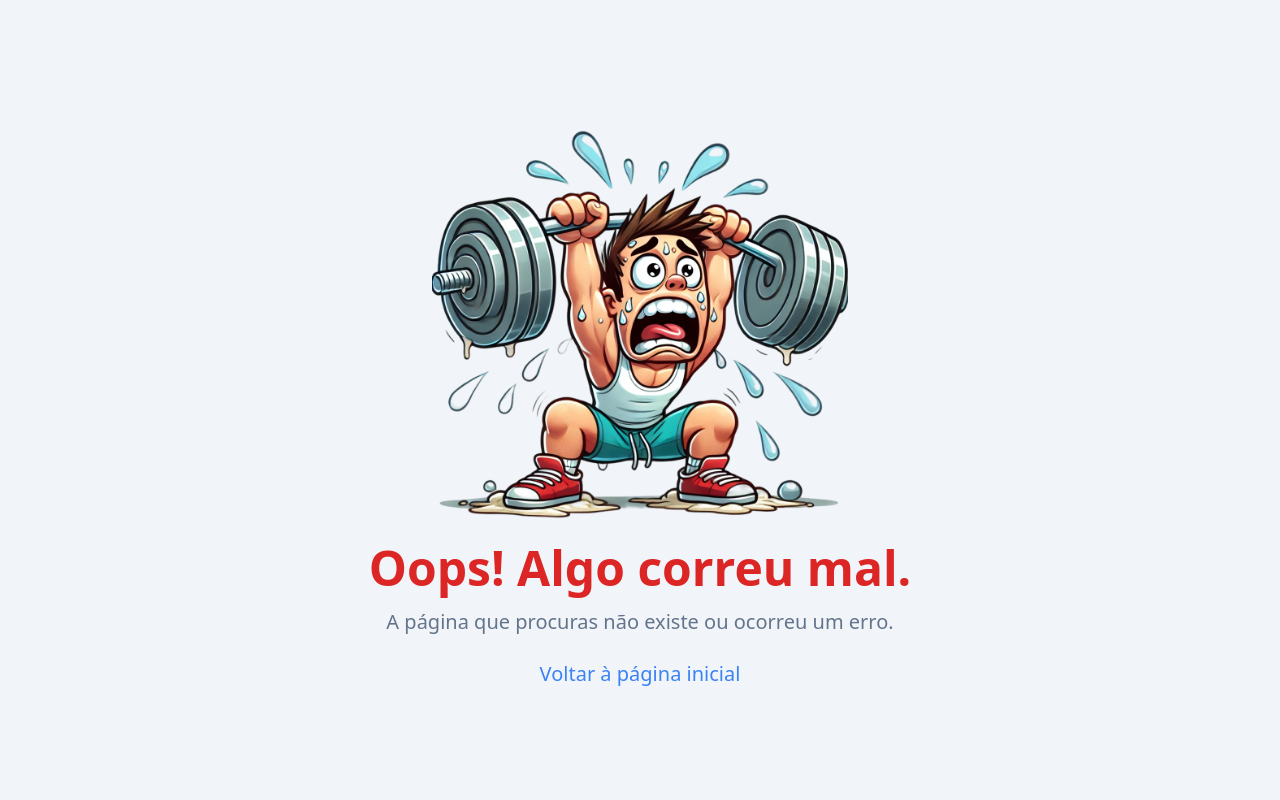
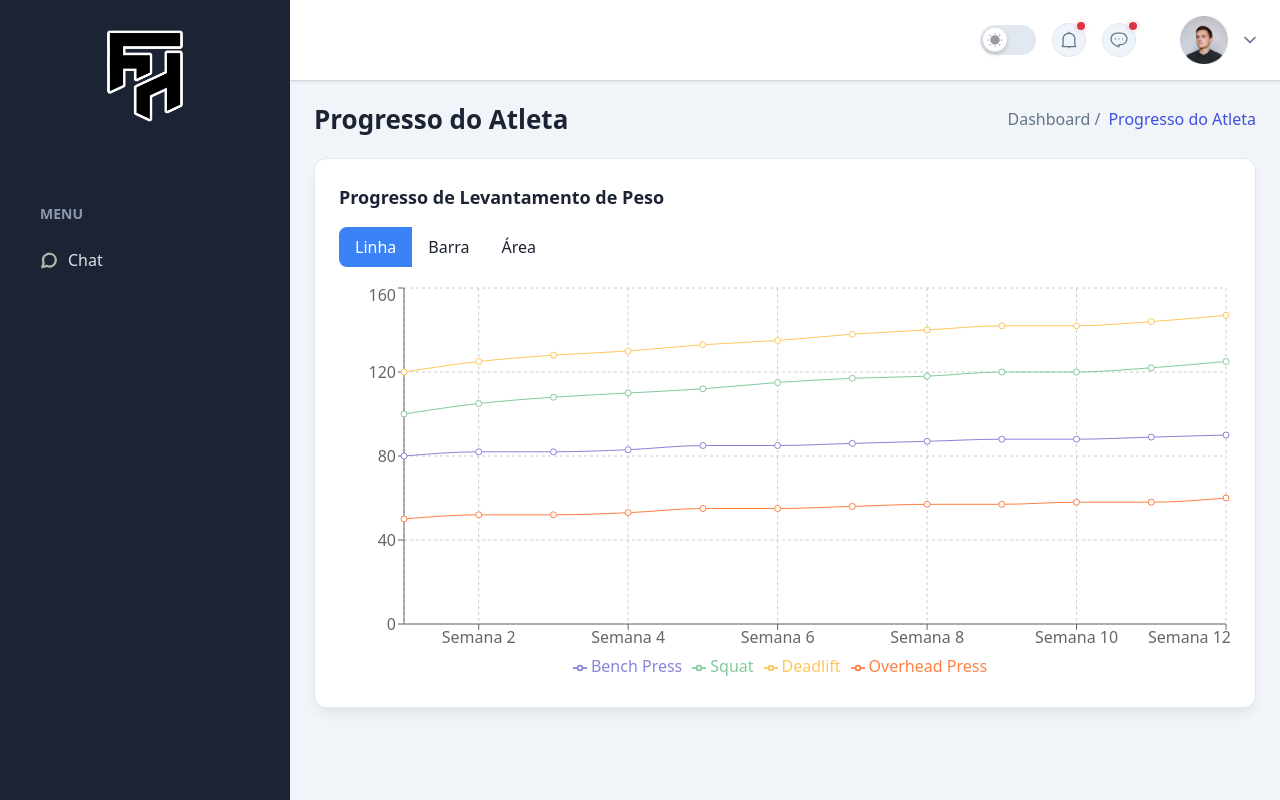
Before and after one commit to vmirfak/dev-fit-hub, a React (Vite) app: page /athleteprogress in a window 1280 px wide. Built offline with nearby package versions, Linux system fonts and the light colour scheme.

Commit message:
athlete perfomance integration.

```diff
--- a/src/App.tsx
+++ b/src/App.tsx
@@ -31,6 +31,7 @@ import IndividualClientOverview from "./pages/Clients/IndividualClientOverview";
 import FoodPlanDetails from "./pages/Diet/FoodPlanDetails";
 import ExercisePlanDetails from "./pages/Exercise/ExercisePlanDetails";
 import ProEvaluations from "./pages/Evaluations/ProEvaluations";
+import AthleteProgress from "./pages/Exercise/AthleteProgressOverview";
 
 function App() {
   const [loading, setLoading] = useState<boolean>(false);
@@ -289,6 +290,15 @@ function App() {
             </>
           }
         />
+        <Route
+          path="/athleteprogress"
+          element={
+            <>
+              <PageTitle title="Progresso do Atleta" />
+              <AthleteProgress />
+            </>
+          }
+        />
         <Route path="*" element={<ErrorPage />} />
       </Routes>
     </>
--- /dev/null
+++ b/src/pages/Exercise/AthleteProgressOverview.tsx
@@ -0,0 +1,252 @@
+import { useState } from "react";
+import {
+  LineChart,
+  BarChart,
+  AreaChart,
+  Line,
+  Bar,
+  Area,
+  XAxis,
+  YAxis,
+  Tooltip,
+  CartesianGrid,
+  ResponsiveContainer,
+  Legend,
+} from "recharts";
+import Breadcrumb from "../../components/Breadcrumbs/Breadcrumb";
+import DefaultLayout from "../../layout/DefaultLoayout";
+
+// More realistic and varied weightlifting data
+const progressData = [
+  {
+    week: "Semana 1",
+    benchPress: 80,
+    squat: 100,
+    deadlift: 120,
+    overheadPress: 50,
+  },
+  {
+    week: "Semana 2",
+    benchPress: 82,
+    squat: 105,
+    deadlift: 125,
+    overheadPress: 52,
+  },
+  {
+    week: "Semana 3",
+    benchPress: 82,
+    squat: 108,
+    deadlift: 128,
+    overheadPress: 52,
+  },
+  {
+    week: "Semana 4",
+    benchPress: 83,
+    squat: 110,
+    deadlift: 130,
+    overheadPress: 53,
+  },
+  {
+    week: "Semana 5",
+    benchPress: 85,
+    squat: 112,
+    deadlift: 133,
+    overheadPress: 55,
+  },
+  {
+    week: "Semana 6",
+    benchPress: 85,
+    squat: 115,
+    deadlift: 135,
+    overheadPress: 55,
+  },
+  {
+    week: "Semana 7",
+    benchPress: 86,
+    squat: 117,
+    deadlift: 138,
+    overheadPress: 56,
+  },
+  {
+    week: "Semana 8",
+    benchPress: 87,
+    squat: 118,
+    deadlift: 140,
+    overheadPress: 57,
+  },
+  {
+    week: "Semana 9",
+    benchPress: 88,
+    squat: 120,
+    deadlift: 142,
+    overheadPress: 57,
+  },
+  {
+    week: "Semana 10",
+    benchPress: 88,
+    squat: 120,
+    deadlift: 142,
+    overheadPress: 58,
+  },
+  {
+    week: "Semana 11",
+    benchPress: 89,
+    squat: 122,
+    deadlift: 144,
+    overheadPress: 58,
+  },
+  {
+    week: "Semana 12",
+    benchPress: 90,
+    squat: 125,
+    deadlift: 147,
+    overheadPress: 60,
+  },
+];
+
+const AthleteProgress = () => {
+  const [chartType, setChartType] = useState("line");
+
+  const renderChart = () => {
+    switch (chartType) {
+      case "bar":
+        return (
+          <BarChart data={progressData}>
+            <CartesianGrid strokeDasharray="3 3" />
+            <XAxis dataKey="week" />
+            <YAxis />
+            <Tooltip />
+            <Legend />
+            <Bar dataKey="benchPress" fill="#8884d8" name="Bench Press" />
+            <Bar dataKey="squat" fill="#82ca9d" name="Squat" />
+            <Bar dataKey="deadlift" fill="#ffc658" name="Deadlift" />
+            <Bar dataKey="overheadPress" fill="#ff8042" name="Overhead Press" />
+          </BarChart>
+        );
+      case "area":
+        return (
+          <AreaChart data={progressData}>
+            <CartesianGrid strokeDasharray="3 3" />
+            <XAxis dataKey="week" />
+            <YAxis />
+            <Tooltip />
+            <Legend />
+            <Area
+              type="monotone"
+              dataKey="benchPress"
+              stroke="#8884d8"
+              fill="#8884d8"
+              name="Bench Press"
+            />
+            <Area
+              type="monotone"
+              dataKey="squat"
+              stroke="#82ca9d"
+              fill="#82ca9d"
+              name="Squat"
+            />
+            <Area
+              type="monotone"
+              dataKey="deadlift"
+              stroke="#ffc658"
+              fill="#ffc658"
+              name="Deadlift"
+            />
+            <Area
+              type="monotone"
+              dataKey="overheadPress"
+              stroke="#ff8042"
+              fill="#ff8042"
+              name="Overhead Press"
+            />
+          </AreaChart>
+        );
+      default:
+        return (
+          <LineChart data={progressData}>
+            <CartesianGrid strokeDasharray="3 3" />
+            <XAxis dataKey="week" />
+            <YAxis />
+            <Tooltip />
+            <Legend />
+            <Line
+              type="monotone"
+              dataKey="benchPress"
+              stroke="#8884d8"
+              activeDot={{ r: 8 }}
+              name="Bench Press"
+            />
+            <Line
+              type="monotone"
+              dataKey="squat"
+              stroke="#82ca9d"
+              activeDot={{ r: 8 }}
+              name="Squat"
+            />
+            <Line
+              type="monotone"
+              dataKey="deadlift"
+              stroke="#ffc658"
+              activeDot={{ r: 8 }}
+              name="Deadlift"
+            />
+            <Line
+              type="monotone"
+              dataKey="overheadPress"
+              stroke="#ff8042"
+              activeDot={{ r: 8 }}
+              name="Overhead Press"
+            />
+          </LineChart>
+        );
+    }
+  };
+
+  return (
+    <DefaultLayout isModalOpen={false}>
+      <Breadcrumb pageName="Progresso do Atleta" />
+      <div className="p-6 rounded-xl border border-stroke bg-white shadow-default dark:border-strokedark dark:bg-boxdark">
+        <h2 className="text-lg font-semibold text-black dark:text-white mb-4">
+          Progresso de Levantamento de Peso
+        </h2>
+        <div className="mb-4">
+          <button
+            onClick={() => setChartType("line")}
+            className={`px-4 py-2 rounded-l-lg ${
+              chartType === "line"
+                ? "bg-blue-500 text-white"
+                : "bg-gray-200 text-black"
+            }`}
+          >
+            Linha
+          </button>
+          <button
+            onClick={() => setChartType("bar")}
+            className={`px-4 py-2 ${
+              chartType === "bar"
+                ? "bg-blue-500 text-white"
+                : "bg-gray-200 text-black"
+            }`}
+          >
+            Barra
+          </button>
+          <button
+            onClick={() => setChartType("area")}
+            className={`px-4 py-2 rounded-r-lg ${
+              chartType === "area"
+                ? "bg-blue-500 text-white"
+                : "bg-gray-200 text-black"
+            }`}
+          >
+            Área
+          </button>
+        </div>
+        <ResponsiveContainer width="100%" height={400}>
+          {renderChart()}
+        </ResponsiveContainer>
+      </div>
+    </DefaultLayout>
+  );
+};
+
+export default AthleteProgress;
--- a/src/pages/Exercise/ExercisePlanOverview.tsx
+++ b/src/pages/Exercise/ExercisePlanOverview.tsx
@@ -5,7 +5,7 @@ import { IoFitness } from "react-icons/io5";
 import { FaEdit, FaPlus } from "react-icons/fa";
 import { Link } from "react-router-dom";
 import { AiOutlineFileDone } from "react-icons/ai";
-
+import { FiBarChart2 } from "react-icons/fi";
 interface Exercise {
   day: string;
   exercise: string;
@@ -153,6 +153,14 @@ const ExercisePlanOverview = () => {
 
       <div className="mt-6 grid grid-cols-4 md:grid-cols-4 sm:grid-cols-3 gap-4">
         <Link
+          to="/athleteprogress"
+          className="flex items-center justify-center space-x-2 px-4 py-2 bg-purple-500 text-white rounded-lg hover:bg-purple-600 transition"
+        >
+          <FiBarChart2 size={18} />
+          <span>Ver Progresso</span>
+        </Link>
+
+        <Link
           to="/dietplandetails"
           className="flex items-center justify-center space-x-2 px-4 py-2 bg-green-500 text-white rounded-lg hover:bg-green-600 transition"
         >
```
